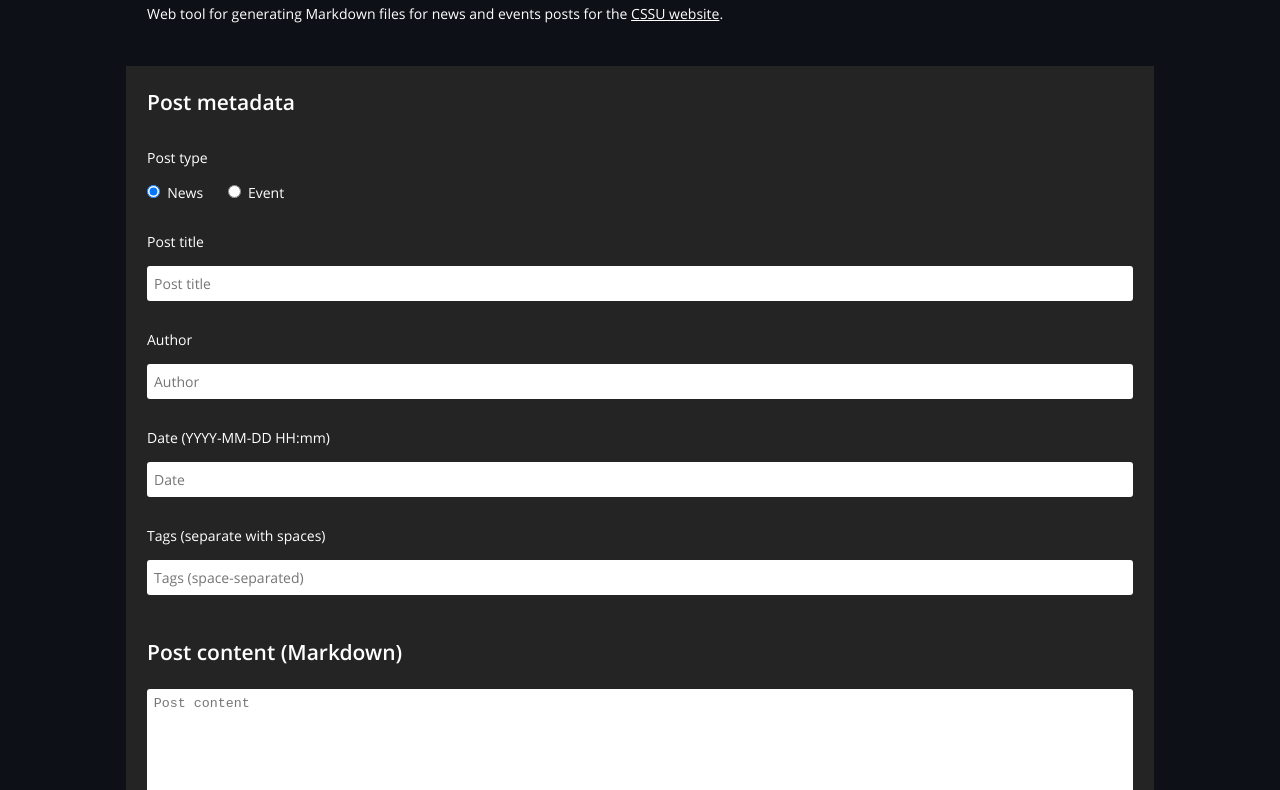
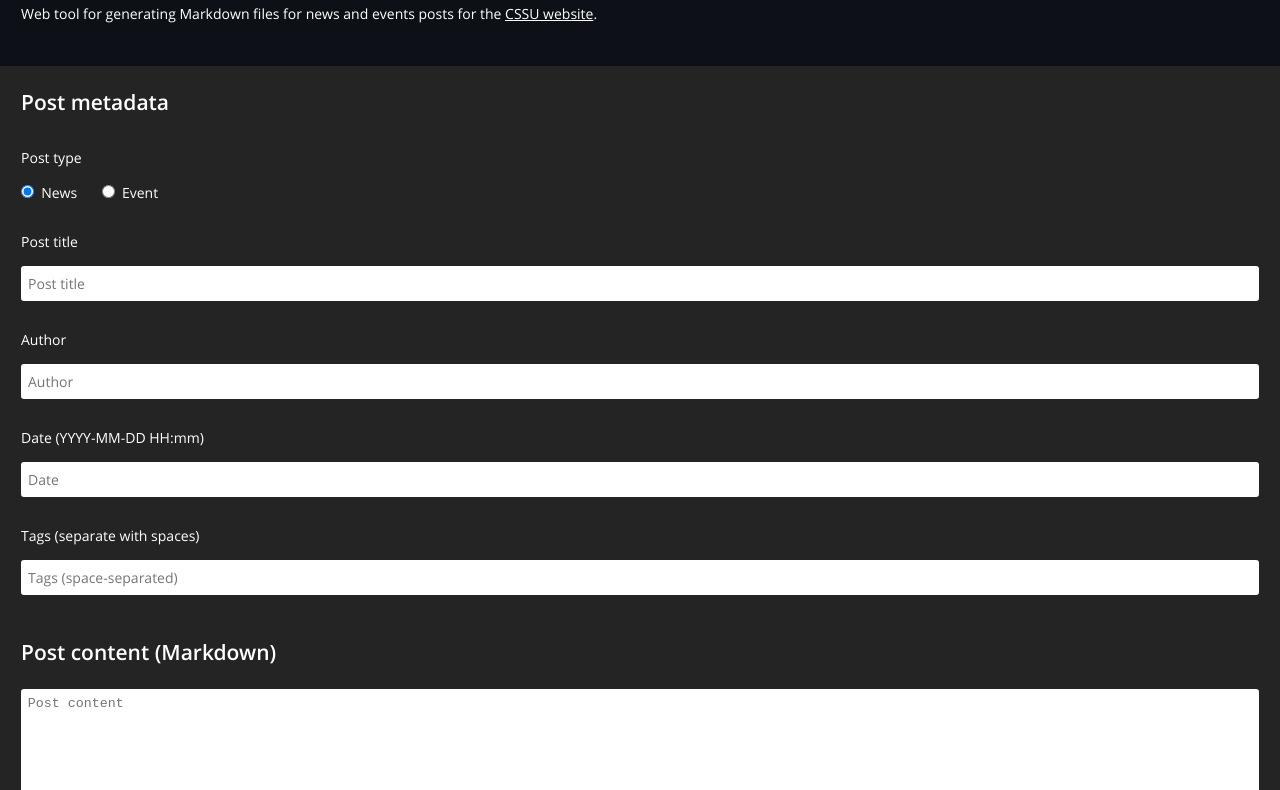
Before and after one commit to cssu/PostGen, a plain HTML site: page index.html in a window 1280 px wide. Shown: the part 109-899 px from the top of the page. Drawn offline with Linux system fonts and the light colour scheme.

Commit message:
Tweak wrapper container

```diff
--- a/css/main.css
+++ b/css/main.css
@@ -53,8 +53,7 @@ h1 {
 .wrap {
     margin: 0 auto;
     max-width: 2000px;
-    padding: 0 30px;
-    width: 85%;
+    width: 100%;
 }
 
 .header {
```
